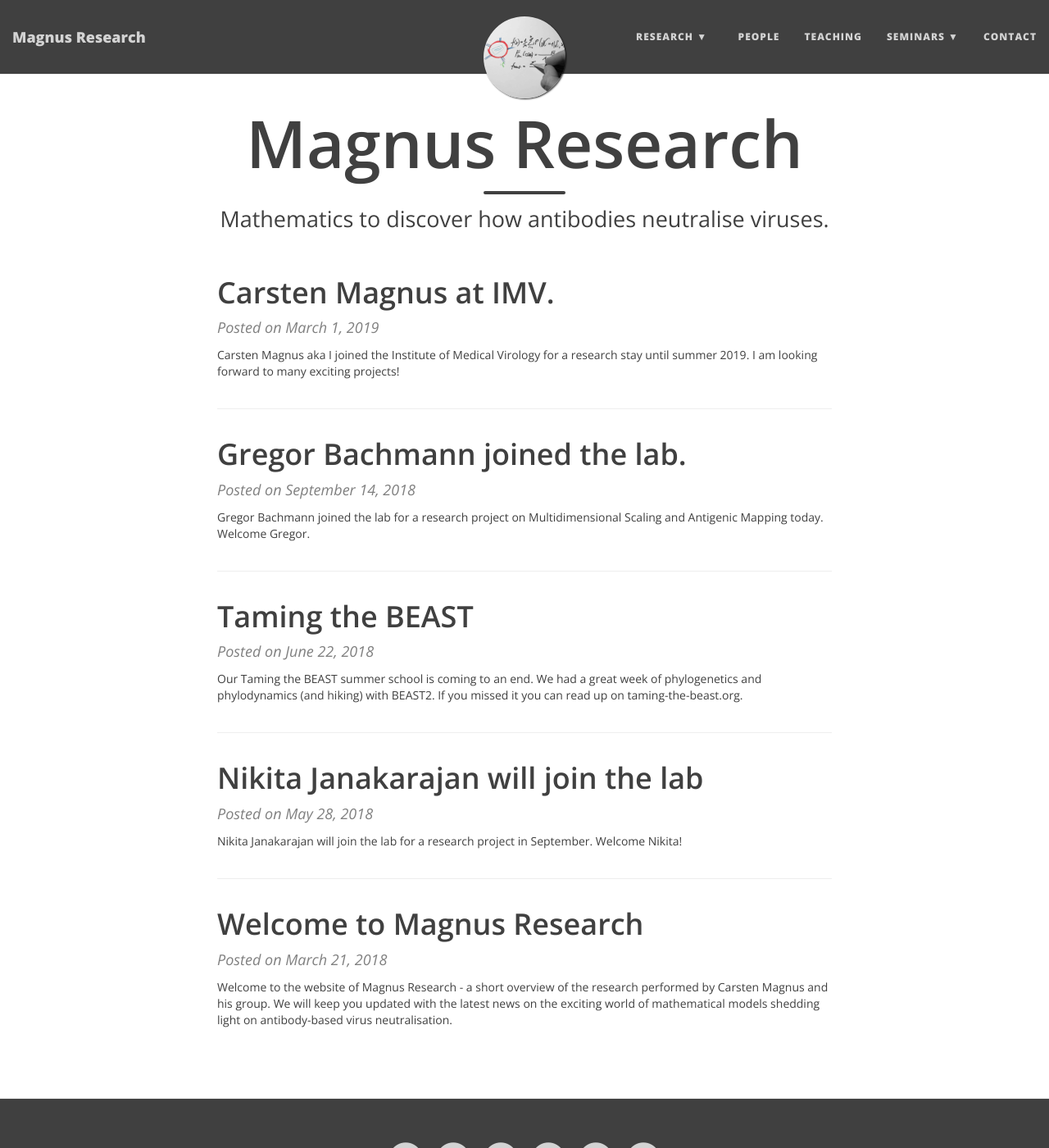
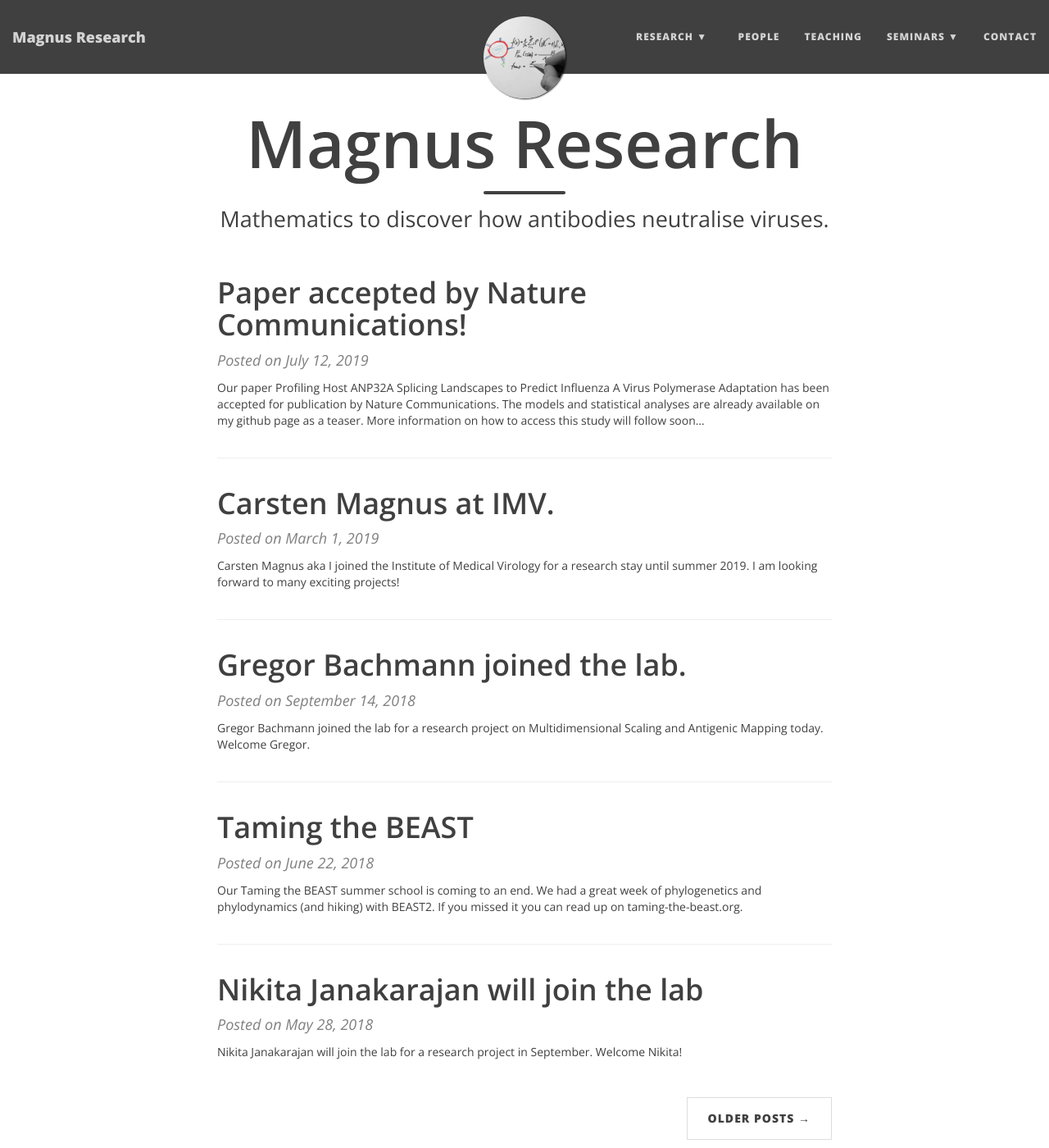
Before and after one commit to magnuscar/magnuscar.github.io, a Jekyll site: the page built from index.html, in a window 1280 px wide and 1400 px high. Shown: the whole window at 82% size. Built offline with Jekyll 4.4.1, drawn with Linux system fonts in a browser that asks for light colours; the list of posts is cut into pages by our own code.

Commit message:
Post on NatCom paper added

```diff
--- a/_config.yml
+++ b/_config.yml
@@ -76,7 +76,7 @@ author:
 # If you want to add a new link that isn't here, you'll need to also edit the file _data/SocialNetworks.yml
 social-network-links:
   rss: true
-  email: "carsten.magnus@bsse.ethz.ch"
+  email: "magnus.carsten@gmail.com"
   github: magnuscar
   linkedin: carstenmagnus
   researchgate: Carsten_Magnus
--- /dev/null
+++ b/_posts/2019-07-12-NatCom_Paper_accepted.markdown
@@ -0,0 +1,12 @@
+---
+layout: post
+title:  "Paper accepted by Nature Communications!"
+date:   2019-07-12
+categories: updates
+---
+
+Our paper *Profiling Host ANP32A Splicing Landscapes to Predict Influenza A Virus Polymerase Adaptation* has been accepted for publication by Nature Communications. The models and statistical analyses are already available on my [github page][link Github] as a teaser. More information on how to access this study will follow soon...
+
+
+
+[link Github]: https://github.com/magnuscar/FluAdaptation
```
Also changed, not shown: 1 other file.
